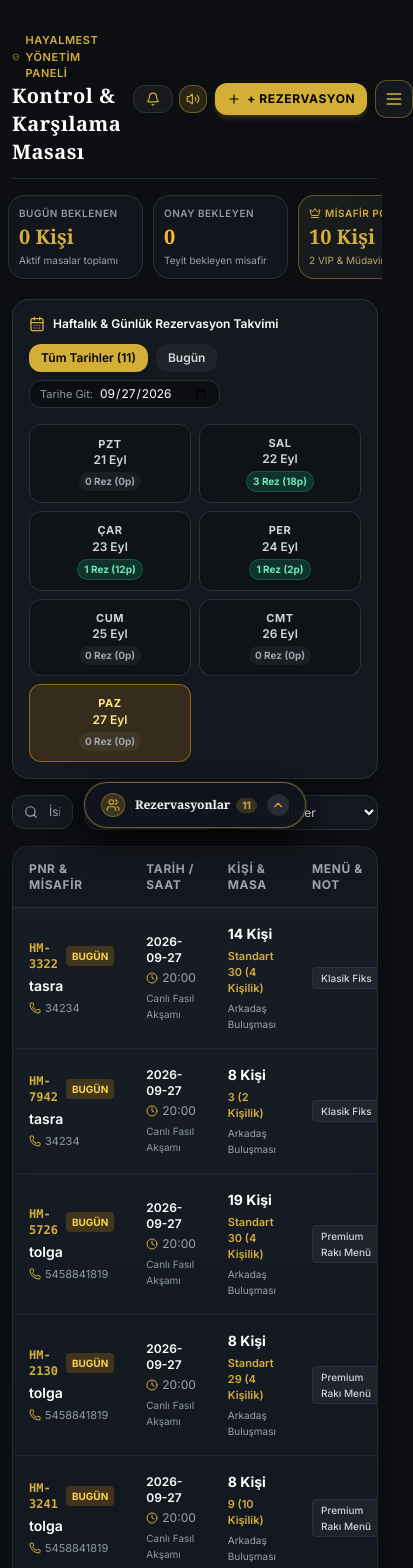
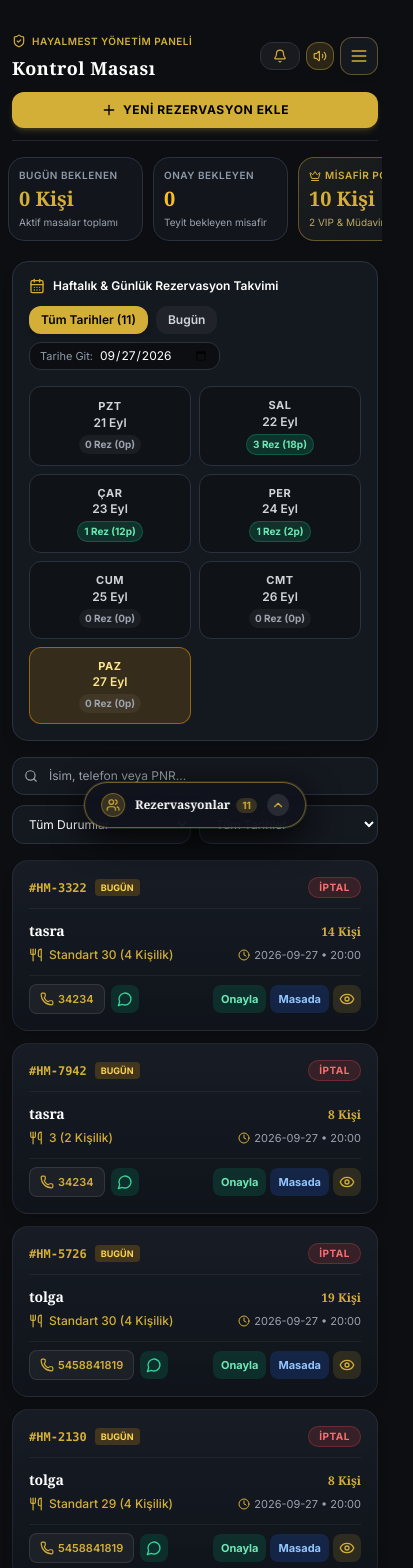
Before and after one commit to Tolgakabadayi/hayalmest, a Next.js app: page /admin in a window 390 px wide. Shown: the top 1568 px of the page, 413 px wide, since content can reach past the window. Built offline with nearby package versions, Linux system fonts and the light colour scheme; sample sign-in values are in the browser's storage; a web font is replaced by a local one.

Commit message:
fix(mobile): resolve admin header overflow, live notifications positioning, and responsive cards

```diff
--- a/src/app/admin/page.tsx
+++ b/src/app/admin/page.tsx
@@ -566,30 +566,32 @@ export default function AdminPage() {
   const totalGuestsAllCustomers = customers.reduce((sum, c) => sum + c.totalGuests, 0);
 
   return (
-    <div className={`${activeTab === 'designer' ? 'max-w-[1850px]' : 'max-w-7xl'} mx-auto px-3 sm:px-6 lg:px-8 py-4 sm:py-6 space-y-4 sm:space-y-5 transition-all duration-300 pb-28 sm:pb-32`}>
-
-      {/* Top Header - Minimalist & Hamburger Centric */}
-      <div className="flex items-center justify-between gap-3 border-b border-meyhane-border/70 pb-3 sm:pb-4">
-        <div>
-          <div className="inline-flex items-center gap-1.5 text-[11px] uppercase tracking-wider text-gold font-semibold">
-            <ShieldCheck className="w-3.5 h-3.5 text-gold" />
-            <span>HayalMest Yönetim Paneli</span>
-          </div>
-          <h1 className="text-xl sm:text-2xl font-bold font-serif text-white tracking-wide">
-            Kontrol &amp; Karşılama Masası
+    <div className={`${activeTab === 'designer' ? 'max-w-[1850px]' : 'max-w-7xl'} w-full max-w-full overflow-x-hidden mx-auto px-3 sm:px-6 lg:px-8 py-3.5 sm:py-6 space-y-4 sm:space-y-5 transition-all duration-300 pb-28 sm:pb-32`}>
+
+      {/* Top Header - Mobile-first & Zero Horizontal Overflow */}
+      <div className="border-b border-meyhane-border/70 pb-3 sm:pb-4 space-y-2.5">
+        <div className="flex items-center justify-between gap-2">
+          <div className="min-w-0 flex-1">
+            <div className="inline-flex items-center gap-1.5 text-[10px] sm:text-[11px] uppercase tracking-wider text-gold font-semibold truncate">
+              <ShieldCheck className="w-3.5 h-3.5 text-gold flex-shrink-0" />
+              <span className="truncate">HayalMest Yönetim Paneli</span>
+            </div>
+            <h1 className="text-lg sm:text-2xl font-bold font-serif text-white tracking-wide truncate">
+              Kontrol Masası
             </h1>
           </div>
 
-        <div className="flex items-center gap-2 sm:gap-2.5">
+          <div className="flex items-center gap-1.5 sm:gap-2.5 flex-shrink-0">
             {/* Live Waiter & Table Service Calls Feed */}
             <ServiceRequestsLiveFeed />
 
+            {/* Desktop-only Rezervasyon button */}
             <button
               onClick={() => setShowAddResModal(true)}
-            className="px-3 sm:px-4 py-2 rounded-xl bg-gold text-black font-bold text-xs uppercase tracking-wider hover:brightness-110 flex items-center gap-1.5 shadow-md shadow-gold/20 whitespace-nowrap"
+              className="hidden sm:inline-flex px-3 sm:px-4 py-2 rounded-xl bg-gold text-black font-bold text-xs uppercase tracking-wider hover:brightness-110 items-center gap-1.5 shadow-md shadow-gold/20 whitespace-nowrap"
             >
               <Plus className="w-3.5 h-3.5" />
-            <span>+ Rezervasyon</span>
+              <span>Rezervasyon Ekle</span>
             </button>
 
             {/* Hamburger Menu Trigger Button */}
@@ -601,6 +603,18 @@ export default function AdminPage() {
             >
               <Menu className="w-5 h-5 text-gold" />
               <span className="hidden sm:inline text-xs font-semibold">Menü</span>
+            </button>
+          </div>
+        </div>
+
+        {/* Mobile Full-width Action Button */}
+        <div className="sm:hidden">
+          <button
+            onClick={() => setShowAddResModal(true)}
+            className="w-full py-2.5 px-4 rounded-xl bg-gold text-black font-bold text-xs uppercase tracking-wider hover:brightness-110 flex items-center justify-center gap-1.5 shadow-md shadow-gold/20"
+          >
+            <Plus className="w-4 h-4" />
+            <span>Yeni Rezervasyon Ekle</span>
           </button>
         </div>
       </div>
@@ -885,23 +899,23 @@ export default function AdminPage() {
           </div>
 
           {/* Filters Bar */}
-          <div className="flex flex-wrap items-center justify-between gap-3">
-            <div className="relative flex-1 sm:w-72">
+          <div className="flex flex-col sm:flex-row sm:items-center justify-between gap-2.5">
+            <div className="relative w-full sm:w-72">
               <Search className="w-3.5 h-3.5 text-gray-400 absolute left-3 top-1/2 -translate-y-1/2" />
               <input
                 type="text"
                 placeholder="İsim, telefon veya PNR..."
                 value={searchTerm}
                 onChange={(e) => setSearchTerm(e.target.value)}
-                className="w-full bg-meyhane-surface border border-meyhane-border pl-9 pr-3 py-2 rounded-xl text-xs text-white focus:border-gold focus:outline-none"
-              />
-            </div>
-
-            <div className="flex items-center gap-3">
+                className="w-full bg-meyhane-surface border border-meyhane-border pl-9 pr-3 py-2.5 rounded-xl text-xs text-white focus:border-gold focus:outline-none"
+              />
+            </div>
+
+            <div className="grid grid-cols-2 sm:flex items-center gap-2 w-full sm:w-auto">
               <select
                 value={statusFilter}
                 onChange={(e) => setStatusFilter(e.target.value)}
-                className="bg-meyhane-surface border border-meyhane-border px-3 py-2 rounded-xl text-xs text-white focus:border-gold focus:outline-none cursor-pointer"
+                className="w-full sm:w-auto bg-meyhane-surface border border-meyhane-border px-3 py-2.5 rounded-xl text-xs text-white focus:border-gold focus:outline-none cursor-pointer"
               >
                 <option value="all">Tüm Durumlar</option>
                 <option value="pending">Onay Bekleyen</option>
@@ -913,7 +927,7 @@ export default function AdminPage() {
               <select
                 value={dateFilter}
                 onChange={(e) => setDateFilter(e.target.value)}
-                className="bg-meyhane-surface border border-meyhane-border px-3 py-2 rounded-xl text-xs text-white focus:border-gold focus:outline-none cursor-pointer"
+                className="w-full sm:w-auto bg-meyhane-surface border border-meyhane-border px-3 py-2.5 rounded-xl text-xs text-white focus:border-gold focus:outline-none cursor-pointer"
               >
                 <option value="all">Tüm Tarihler</option>
                 <option value="today">Sadece Bugün</option>
@@ -925,8 +939,145 @@ export default function AdminPage() {
             </div>
           </div>
 
-          {/* Table */}
-          <div className="luxury-card rounded-2xl border border-meyhane-border overflow-hidden shadow-xl">
+          {/* 1. MOBILE RESERVATION CARDS (sm:hidden) */}
+          <div className="block sm:hidden space-y-3">
+            {filtered.length === 0 ? (
+              <div className="p-8 text-center text-gray-400 luxury-card rounded-2xl border border-meyhane-border">
+                Bu filtreye uygun rezervasyon bulunamadı.
+              </div>
+            ) : (
+              filtered.map((res) => {
+                const isToday = res.date === todayStr;
+                return (
+                  <div
+                    key={res.id}
+                    onClick={() => setSelectedReservationModal(res)}
+                    className="luxury-card rounded-2xl border border-meyhane-border hover:border-gold/50 p-4 space-y-3 shadow-lg active:scale-[0.99] transition-all bg-gradient-to-br from-meyhane-surface to-black/40"
+                  >
+                    {/* Card Top: PNR + Today badge + Status */}
+                    <div className="flex items-center justify-between gap-2 border-b border-white/5 pb-2.5">
+                      <div className="flex items-center gap-2">
+                        <span className="font-mono font-bold text-xs text-gold">#{res.pnr}</span>
+                        {isToday && (
+                          <span className="px-1.5 py-0.5 rounded bg-amber-500/20 text-amber-300 text-[9px] font-bold">
+                            BUGÜN
+                          </span>
+                        )}
+                      </div>
+                      <span className={`inline-flex items-center gap-1 px-2.5 py-0.5 rounded-full text-[10px] font-bold uppercase tracking-wider ${
+                        res.status === 'confirmed'
+                          ? 'bg-emerald-500/15 text-emerald-400 border border-emerald-500/30'
+                          : res.status === 'pending'
+                          ? 'bg-amber-500/15 text-amber-400 border border-amber-500/30'
+                          : res.status === 'seated'
+                          ? 'bg-blue-500/15 text-blue-400 border border-blue-500/30'
+                          : 'bg-red-500/15 text-red-400 border border-red-500/30'
+                      }`}>
+                        {res.status === 'confirmed' && 'Onaylandı'}
+                        {res.status === 'pending' && 'Onay Bekliyor'}
+                        {res.status === 'seated' && 'Masada'}
+                        {res.status === 'cancelled' && 'İptal'}
+                      </span>
+                    </div>
+
+                    {/* Card Body: Guest Name + Phone + Table Info */}
+                    <div className="space-y-1.5">
+                      <div className="flex items-baseline justify-between gap-2">
+                        <h3 className="font-bold text-white text-sm font-serif">{res.fullName}</h3>
+                        <span className="text-xs font-bold text-gold font-serif whitespace-nowrap">{res.guestCount} Kişi</span>
+                      </div>
+
+                      <div className="flex items-center justify-between text-xs text-gray-300">
+                        <div className="flex items-center gap-1.5 text-gold font-medium truncate">
+                          <Utensils className="w-3.5 h-3.5 flex-shrink-0" />
+                          <span className="truncate">{formatTableDisplay(res.tableId, res.sectionId, tablesList)}</span>
+                        </div>
+                        <div className="flex items-center gap-1 text-gray-400 text-[11px] flex-shrink-0">
+                          <Clock className="w-3 h-3 text-gold" />
+                          <span>{res.date} • {res.time}</span>
+                        </div>
+                      </div>
+
+                      {res.specialRequests && (
+                        <p className="text-[11px] text-amber-200/90 italic line-clamp-2 bg-black/30 p-2 rounded-lg border border-amber-500/20">
+                          &ldquo;{res.specialRequests}&rdquo;
+                        </p>
+                      )}
+                    </div>
+
+                    {/* Card Actions: Quick Call, WhatsApp, Details & Statuses */}
+                    <div className="pt-2 border-t border-white/5 flex items-center justify-between gap-2">
+                      <div className="flex items-center gap-1.5">
+                        <a
+                          href={`tel:${res.phone}`}
+                          onClick={(e) => e.stopPropagation()}
+                          className="px-2.5 py-1.5 rounded-lg bg-white/5 hover:bg-gold/20 text-gold text-xs font-semibold flex items-center gap-1 border border-white/10"
+                          title="Misafiri Ara"
+                        >
+                          <Phone className="w-3.5 h-3.5 text-gold" />
+                          <span className="text-[11px]">{res.phone}</span>
+                        </a>
+
+                        <a
+                          href={`https://wa.me/90${res.phone.replace(/[^0-9]/g, '').replace(/^0/, '')}?text=Merhaba%20Say%C4%B1n%20${encodeURIComponent(res.fullName)},%20HayalMest%20Anadolu%20Meyhanesi%20${res.date}%20tarihli%20saat%20${res.time}%20i%C3%A7in%20%23${res.pnr}%20kodlu%20${res.guestCount}%20ki%C5%9Filik%20rezervasyonunuz%20onaylanm%C4%B1%C5%9Ft%C4%B1r.%20Sizi%20a%C4%9F%C4%B1rlamaktan%20mutluluk%20duyaca%C4%9F%C4%B1z!`}
+                          target="_blank"
+                          rel="noopener noreferrer"
+                          onClick={(e) => e.stopPropagation()}
+                          className="p-1.5 rounded-lg bg-emerald-600/20 text-emerald-400 hover:bg-emerald-600 hover:text-white transition-colors"
+                          title="WhatsApp Mesajı"
+                        >
+                          <MessageCircle className="w-4 h-4" />
+                        </a>
+                      </div>
+
+                      <div className="flex items-center gap-1">
+                        {res.status !== 'confirmed' && (
+                          <button
+                            type="button"
+                            onClick={(e) => {
+                              e.stopPropagation();
+                              handleStatusChange(res.id, 'confirmed');
+                            }}
+                            className="px-2 py-1.5 rounded-lg bg-emerald-600/20 hover:bg-emerald-600 text-emerald-300 text-[11px] font-bold transition-colors"
+                            title="Onayla"
+                          >
+                            Onayla
+                          </button>
+                        )}
+                        {res.status !== 'seated' && (
+                          <button
+                            type="button"
+                            onClick={(e) => {
+                              e.stopPropagation();
+                              handleStatusChange(res.id, 'seated');
+                            }}
+                            className="px-2 py-1.5 rounded-lg bg-blue-600/20 hover:bg-blue-600 text-blue-300 text-[11px] font-bold transition-colors"
+                            title="Masada"
+                          >
+                            Masada
+                          </button>
+                        )}
+                        <button
+                          type="button"
+                          onClick={(e) => {
+                            e.stopPropagation();
+                            setSelectedReservationModal(res);
+                          }}
+                          className="p-1.5 rounded-lg bg-gold/15 text-gold hover:bg-gold hover:text-black transition-colors"
+                          title="Detay"
+                        >
+                          <Eye className="w-4 h-4" />
+                        </button>
+                      </div>
+                    </div>
+                  </div>
+                );
+              })
+            )}
+          </div>
+
+          {/* 2. DESKTOP RESERVATION TABLE (hidden sm:block) */}
+          <div className="hidden sm:block luxury-card rounded-2xl border border-meyhane-border overflow-hidden shadow-xl">
             <div className="overflow-x-auto">
               <table className="w-full text-left text-xs">
                 <thead className="bg-meyhane-surface/90 text-gray-400 uppercase tracking-wider border-b border-meyhane-border font-medium">
@@ -1232,7 +1383,7 @@ export default function AdminPage() {
             </div>
 
             {/* Sort & Excel Export */}
-            <div className="flex items-center gap-2.5">
+            <div className="flex flex-wrap items-center gap-2 w-full sm:w-auto">
               <select
                 value={customerSort}
                 onChange={(e) => setCustomerSort(e.target.value as any)}
@@ -1673,7 +1824,7 @@ export default function AdminPage() {
       {/* TAB 3: SAHNE & ETKİNLİK YÖNETİMİ (USER REQUESTED: ADD ARTISTS, BIOS, POSTERS, DATES) */}
       {activeTab === 'events' && (
         <div className="space-y-6 animate-fadeIn">
-          <div className="flex items-center justify-between">
+          <div className="flex flex-col sm:flex-row sm:items-center justify-between gap-3">
             <div>
               <h2 className="text-lg font-bold font-serif text-white">Canlı Sahne &amp; Etkinlik Takvimi</h2>
               <p className="text-xs text-gray-400">Yeni konser, fasıl gecesi veya sanatçı ekleyin; sitede anında canlıya geçsin.</p>
@@ -1695,7 +1846,7 @@ export default function AdminPage() {
                 });
                 setShowEventModal(true);
               }}
-              className="px-4 py-2 rounded-xl bg-gold text-black font-semibold text-xs uppercase tracking-wider hover:brightness-110 flex items-center gap-1.5 shadow-md"
+              className="w-full sm:w-auto px-4 py-2.5 rounded-xl bg-gold text-black font-semibold text-xs uppercase tracking-wider hover:brightness-110 flex items-center justify-center gap-1.5 shadow-md"
             >
               <Plus className="w-4 h-4" />
               <span>Yeni Etkinlik / Sanatçı Ekle</span>
@@ -1759,7 +1910,7 @@ export default function AdminPage() {
       {/* TAB 4: MENÜ & FİYAT YÖNETİMİ */}
       {activeTab === 'menu' && (
         <div className="space-y-6 animate-fadeIn">
-          <div className="flex items-center justify-between">
+          <div className="flex flex-col sm:flex-row sm:items-center justify-between gap-3">
             <div>
               <h2 className="text-lg font-bold font-serif text-white">Lezzet Menüsü &amp; Fiyat Düzenleme</h2>
               <p className="text-xs text-gray-400">Ürün fiyatlarını anında güncelleyin, yeni meze veya içki ekleyin.</p>
@@ -1777,7 +1928,7 @@ export default function AdminPage() {
                 });
                 setShowMenuModal(true);
               }}
-              className="px-4 py-2 rounded-xl bg-gold text-black font-semibold text-xs uppercase tracking-wider hover:brightness-110 flex items-center gap-1.5 shadow-md"
+              className="w-full sm:w-auto px-4 py-2.5 rounded-xl bg-gold text-black font-semibold text-xs uppercase tracking-wider hover:brightness-110 flex items-center justify-center gap-1.5 shadow-md"
             >
               <Plus className="w-4 h-4" />
               <span>Yeni Ürün Ekle</span>
@@ -3244,7 +3395,7 @@ export default function AdminPage() {
           />
 
           {/* Floating Luxury Card Drawer pinned near top-right header */}
-          <div className="fixed top-16 sm:top-20 right-3 sm:right-6 z-50 w-80 sm:w-88 luxury-card rounded-3xl p-5 border-2 border-gold/60 shadow-2xl backdrop-blur-2xl animate-fadeIn space-y-4 max-h-[85vh] overflow-y-auto">
+          <div className="fixed top-16 sm:top-20 left-3 right-3 sm:left-auto sm:right-6 z-50 sm:w-88 max-h-[85vh] overflow-y-auto luxury-card rounded-3xl p-5 border-2 border-gold/60 shadow-2xl backdrop-blur-2xl animate-fadeIn space-y-4">
             {/* Drawer Header */}
             <div className="flex items-center justify-between border-b border-meyhane-border/70 pb-3">
               <div className="flex items-center gap-2">
@@ -3282,6 +3433,15 @@ export default function AdminPage() {
               >
                 <UserCheck className="w-4 h-4" />
                 <span>Host Masası (Kapı Masa Bulucu)</span>
+              </Link>
+
+              <Link
+                href="/garson"
+                onClick={() => setShowHamburgerMenu(false)}
+                className="w-full p-2.5 rounded-xl bg-meyhane-surface hover:bg-amber-500/15 border border-amber-500/40 text-amber-300 font-semibold flex items-center gap-2.5 transition-colors"
+              >
+                <Utensils className="w-4 h-4" />
+                <span>Garson Paneli (Masa Çağrıları)</span>
               </Link>
 
               <button
--- a/src/components/ReservationDetailModal.tsx
+++ b/src/components/ReservationDetailModal.tsx
@@ -242,7 +242,7 @@ export default function ReservationDetailModal({
         {/* Bottom Actions Bar */}
         <div className="pt-2 border-t border-meyhane-border/70 flex flex-wrap items-center justify-between gap-3 text-xs">
 
-          <div className="flex items-center gap-2">
+          <div className="flex flex-wrap items-center gap-2">
             {reservation.status !== 'confirmed' && (
               <button
                 onClick={() => onStatusChange(reservation.id, 'confirmed')}
--- a/src/components/ServiceRequestsLiveFeed.tsx
+++ b/src/components/ServiceRequestsLiveFeed.tsx
@@ -149,9 +149,9 @@ export default function ServiceRequestsLiveFeed() {
         <>
           <div
             onClick={() => setIsOpen(false)}
-            className="fixed inset-0 z-40 bg-black/40 backdrop-blur-xs"
+            className="fixed inset-0 z-40 bg-black/60 backdrop-blur-xs"
           />
-          <div className="absolute right-0 top-full mt-2 z-50 w-80 sm:w-96 luxury-card rounded-2xl p-4 border border-gold/40 shadow-2xl bg-[#141824]/98 space-y-3 animate-fadeIn">
+          <div className="fixed sm:absolute left-3 right-3 sm:left-auto sm:right-0 top-16 sm:top-full mt-2 z-50 sm:w-96 max-h-[85vh] sm:max-h-[80vh] flex flex-col luxury-card rounded-2xl p-4 border border-gold/40 shadow-2xl bg-[#141824]/98 space-y-3 animate-fadeIn">
             <div className="flex items-center justify-between border-b border-meyhane-border/70 pb-2.5">
               <div className="flex items-center gap-2">
                 <Bell className="w-4 h-4 text-gold" />
@@ -169,7 +169,7 @@ export default function ServiceRequestsLiveFeed() {
             </div>
 
             {/* Pending Requests List */}
-            <div className="space-y-2 max-h-72 overflow-y-auto scrollbar-none">
+            <div className="space-y-2 flex-1 max-h-[55vh] sm:max-h-80 overflow-y-auto scrollbar-none pr-0.5">
               {pendingRequests.length > 0 ? (
                 pendingRequests.map(req => (
                   <div
```
Lines whose indentation alone changed are shown as unchanged.
